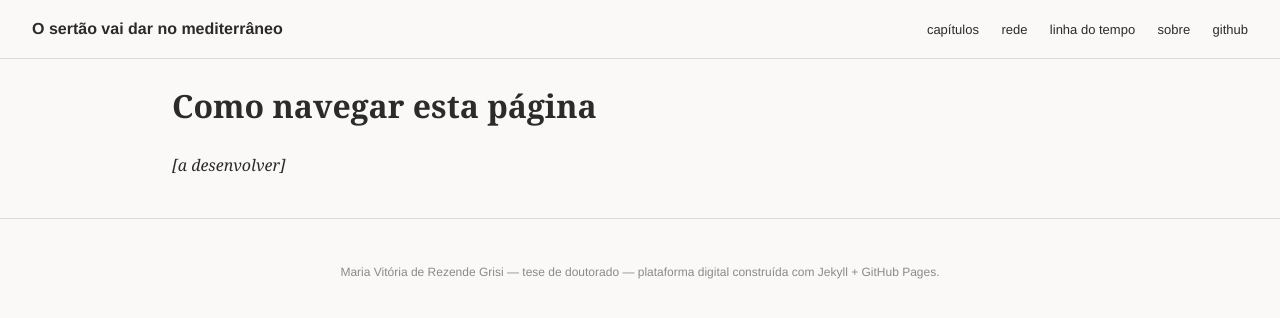
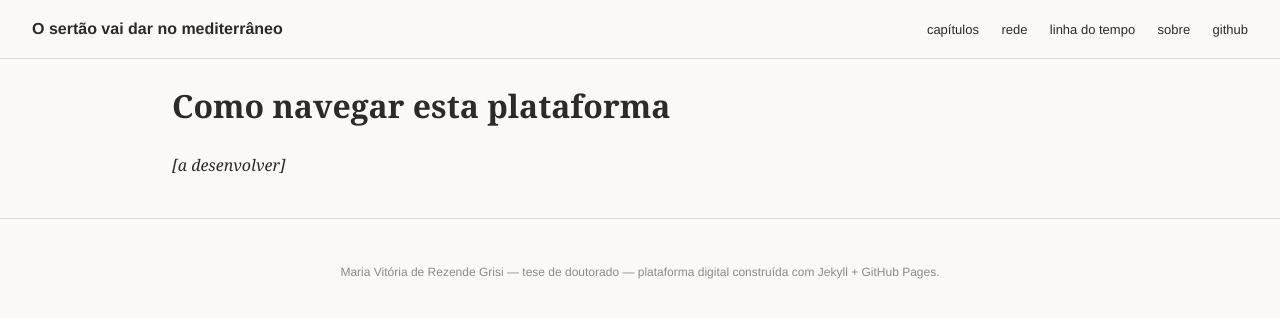
Before and after one commit to mavigrisi/sertao-dissertation, a Jekyll site: the page built from sobre/como-navegar.md, in a window 1280 px wide. Shown: the top 318 px of the page. Built offline with Jekyll 4.4.1, drawn with Linux system fonts in a browser that asks for light colours; part of the change alters nothing that is shown.

Commit message:
Update title and permalink in como-navegar.md

```diff
--- a/sobre/como-navegar.md
+++ b/sobre/como-navegar.md
@@ -1,9 +1,9 @@
 ---
 layout: default
-title: "Como navegar esta página"
-permalink: /sobre/como-navegar/
+title: "Sobre a plataforma"
+permalink: /sobre/sobre-a-plataforma/
 ---
 
-# Como navegar esta página
+# Como navegar esta plataforma
 
 *[a desenvolver]*
```
